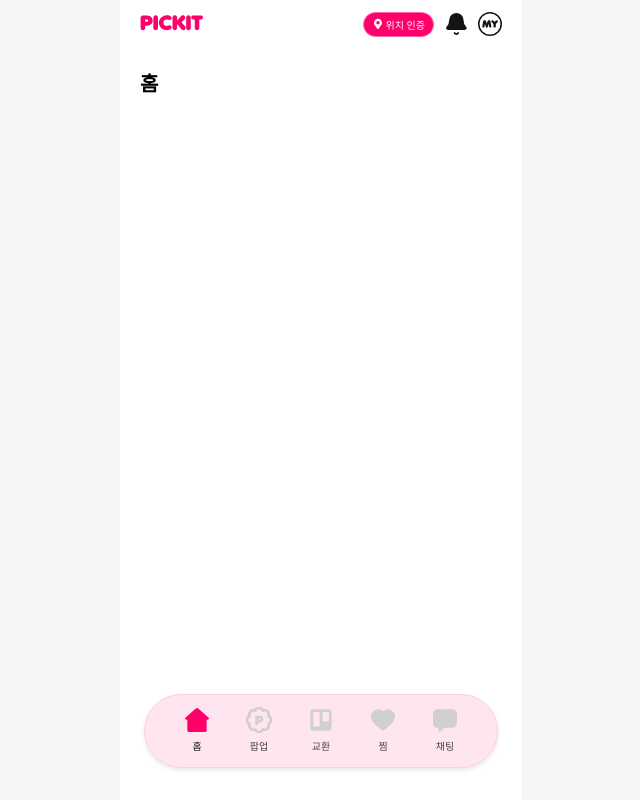
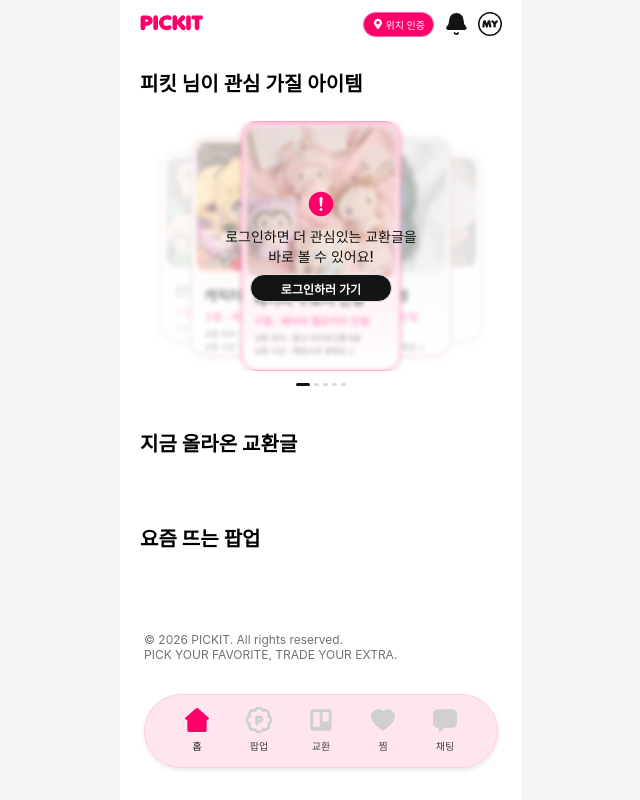
Before and after one commit to line4thon-team22/pickit-frontend, a React (Vite) app: page / in a window 1280 px wide. Shown: the whole page, without its empty margins (319-959 px from the left). Built offline with nearby package versions, Linux system fonts and the light colour scheme; a web font is replaced by a local one.

Commit message:
:sparkles: Feat: 홈 화면 뼈대 구현 및 추천 상품 배너 배치, 로그인 페이지 라우팅 구현

```diff
--- a/src/pages/home/HomePage.jsx
+++ b/src/pages/home/HomePage.jsx
@@ -1,13 +1,89 @@
+import { useNavigate } from "react-router-dom";
 import styled from "styled-components";
 import Header from "../../components/header/Header";
+import RecommendBanner from "../../components/area/RecommendBanner";
+
+import product1 from "../../assets/images/product/recommend1.png";
+import product2 from "../../assets/images/product/recommend2.png";
+import product3 from "../../assets/images/product/recommend3.png";
+import product4 from "../../assets/images/product/recommend4.png";
+import product5 from "../../assets/images/product/recommend5.png";
+
+const products = [
+  {
+    image: product1,
+    title: "베이비 쿠로미 인형",
+    wanted: "베이비 헬로키티 인형",
+    location: "용산 아이파크몰 6층",
+    time: "채팅으로 정해요 :)",
+    color: "#FF006A",
+  },
+  {
+    image: product2,
+    title: "턱시도 샘 인형",
+    wanted: "마이멜로디 인형",
+    location: "서울 용산",
+    time: "채팅으로 정해요 :)",
+    color: "#8BBAC7",
+  },
+  {
+    image: product3,
+    title: "캐릭터 굿즈",
+    wanted: "다른 굿즈",
+    location: "서울 영등포",
+    time: "채팅으로 정해요 :)",
+    color: "#E6C18C",
+  },
+  {
+    image: product4,
+    title: "산리오 마스코트",
+    wanted: "산리오 굿즈",
+    location: "서울 강남",
+    time: "채팅으로 정해요 :)",
+    color: "#A8D4D1",
+  },
+  {
+    image: product5,
+    title: "캐릭터 인형",
+    wanted: "캐릭터 굿즈",
+    location: "서울 홍대",
+    time: "채팅으로 정해요 :)",
+    color: "#D5C1A5",
+  },
+];
 
 // TODO: 홈 화면 구현 전 빈 페이지
 export default function HomePage() {
+  const navigate = useNavigate();
+  const isLoggedIn = false; // 로그인 여부를 나타내는 상태 (예시로 false로 설정)
   return (
     <>
       <Header variant="main" showLocationButton />
+
       <Wrapper>
-        <Title>홈</Title>
+        <Section>
+          <SectionTitle>피킷 님이 관심 가질 아이템</SectionTitle>
+
+          <RecommendArea>
+            <RecommendBanner
+              products={products}
+              isLoggedIn={isLoggedIn}
+              onLoginClick={() => navigate("/login")}
+            />
+          </RecommendArea>
+        </Section>
+
+        <Section>
+          <SectionTitle>지금 올라온 교환글</SectionTitle>
+
+          <ExchangeList>{/* 교환글 카드 */}</ExchangeList>
+        </Section>
+
+        <Section>
+          <SectionTitle>요즘 뜨는 팝업</SectionTitle>
+
+          <PopupList>{/* 팝업 카드 */}</PopupList>
+        </Section>
       </Wrapper>
     </>
   );
@@ -16,14 +92,35 @@ export default function HomePage() {
 const Wrapper = styled.div`
   display: flex;
   flex-direction: column;
-  gap: 12px;
-
-  /* 스크롤 확인용 높이 */
-  min-height: 1200px;
+  gap: 42px;
   padding: 20px;
 `;
 
-const Title = styled.h1`
+const Section = styled.section`
+  display: flex;
+  flex-direction: column;
+  gap: 24px;
+`;
+
+const SectionTitle = styled.h2`
+  margin: 0;
   font-size: 20px;
   font-weight: 600;
+  color: #000;
 `;
+
+const RecommendArea = styled.div`
+  width: 100%;
+`;
+
+const ExchangeList = styled.div`
+  display: flex;
+  flex-direction: column;
+  gap: 12px;
+`;
+
+const PopupList = styled.div`
+  display: grid;
+  grid-template-columns: repeat(2, minmax(0, 1fr));
+  gap: 32px;
+`;
--- /dev/null
+++ b/src/pages/login/LoginPage.jsx
@@ -0,0 +1,27 @@
+import styled from "styled-components";
+
+// TODO: 레이아웃 확인용 빈 페이지 (담당자가 실제 화면으로 구현)
+export default function LoginPage() {
+  return (
+    <>
+      <Wrapper>
+        <Title>로그인</Title>
+      </Wrapper>
+    </>
+  );
+}
+
+const Wrapper = styled.div`
+  display: flex;
+  flex-direction: column;
+  gap: 12px;
+
+  /* 스크롤 확인용 높이 */
+  min-height: 1200px;
+  padding: 20px;
+`;
+
+const Title = styled.h1`
+  font-size: 20px;
+  font-weight: 600;
+`;
--- a/src/router.jsx
+++ b/src/router.jsx
@@ -4,6 +4,7 @@ import HomePage from "./pages/home/HomePage";
 import TestPage from "./pages/test/TestPage";
 
 // TODO: 레이아웃 확인용 빈 페이지 (담당자가 실제 화면으로 구현)
+import LoginPage from "./pages/login/LoginPage";
 import PopupPage from "./pages/popup/PopupPage";
 import PopupDetailPage from "./pages/popup/PopupDetailPage";
 import ExchangePage from "./pages/exchange/ExchangePage";
@@ -63,6 +64,17 @@ const router = createBrowserRouter([
       },
     ],
   },
+  {
+    path: "/login",
+    element: <AppLayout />,
+    children: [
+      {
+        index: true,
+        element: <LoginPage />,
+        handle: { hideNav: true, hideFooter: true },
+      },
+    ],
+  },
 ]);
 
 export default router;
```
Also changed, not shown: src/assets/images/icon/alert.svg (added).
